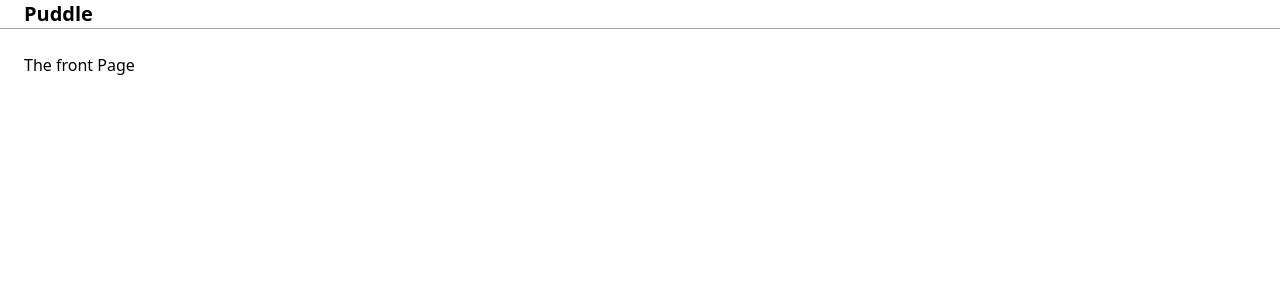
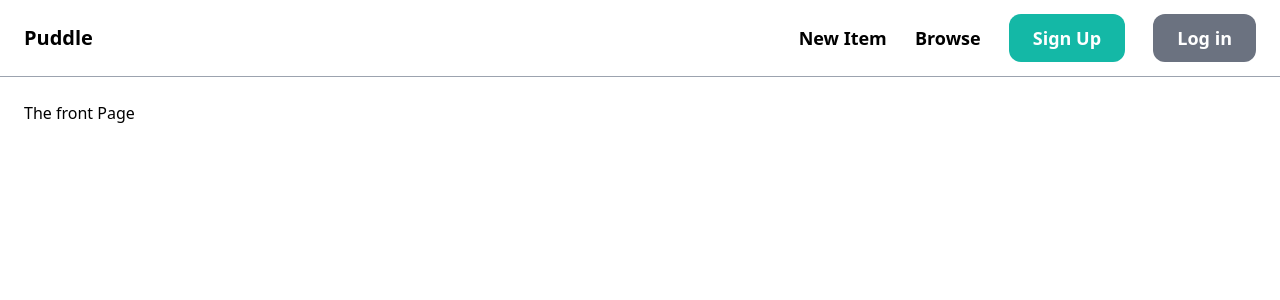
Before and after one commit to Kenn288/online-market-place-website-django, a Django app: page / in a window 1280 px wide. Shown: the top 300 px of the page. Run offline with Django 4.2, Linux system fonts and the light colour scheme; some libraries are stand-ins or nearby versions.

Commit message:
New changes

```diff
--- a/puddle/core/templates/core/base.html
+++ b/puddle/core/templates/core/base.html
@@ -11,11 +11,16 @@
 </head>
 
 <body>
-    <nav class="py6 px-6 flex justify-between items-center border-b border-gray-400">
-        <a href="/" class="text-xl font-bold">Puddle<a>
+    <nav class="py-6 px-6 flex justify-between items-center border-b border-gray-400">
+        <a href="/" class="text-xl font-bold">Puddle</a>
+            <div class="space-x-6">
+                <a href="#" class="text-lg font-semibold hover:text-gray-500">New Item</a>
+                <a href="#" class="text-lg font-semibold hover:text-gray-500">Browse</a>
 
-            <div class="">
+                <a href="#" class="px-6 py-3 text-lg font-semibold bg-teal-500 text-white rounded-xl hover:bg-teal-700">Sign Up</a>
+                <a href="#" class="px-6 py-3 text-lg font-semibold bg-gray-500 text-white rounded-xl hover:bg-gray-700">Log in</a>
 
+    </nav>
     </nav>
     <div class="px-6 py-6">
         {% block content %}
```
